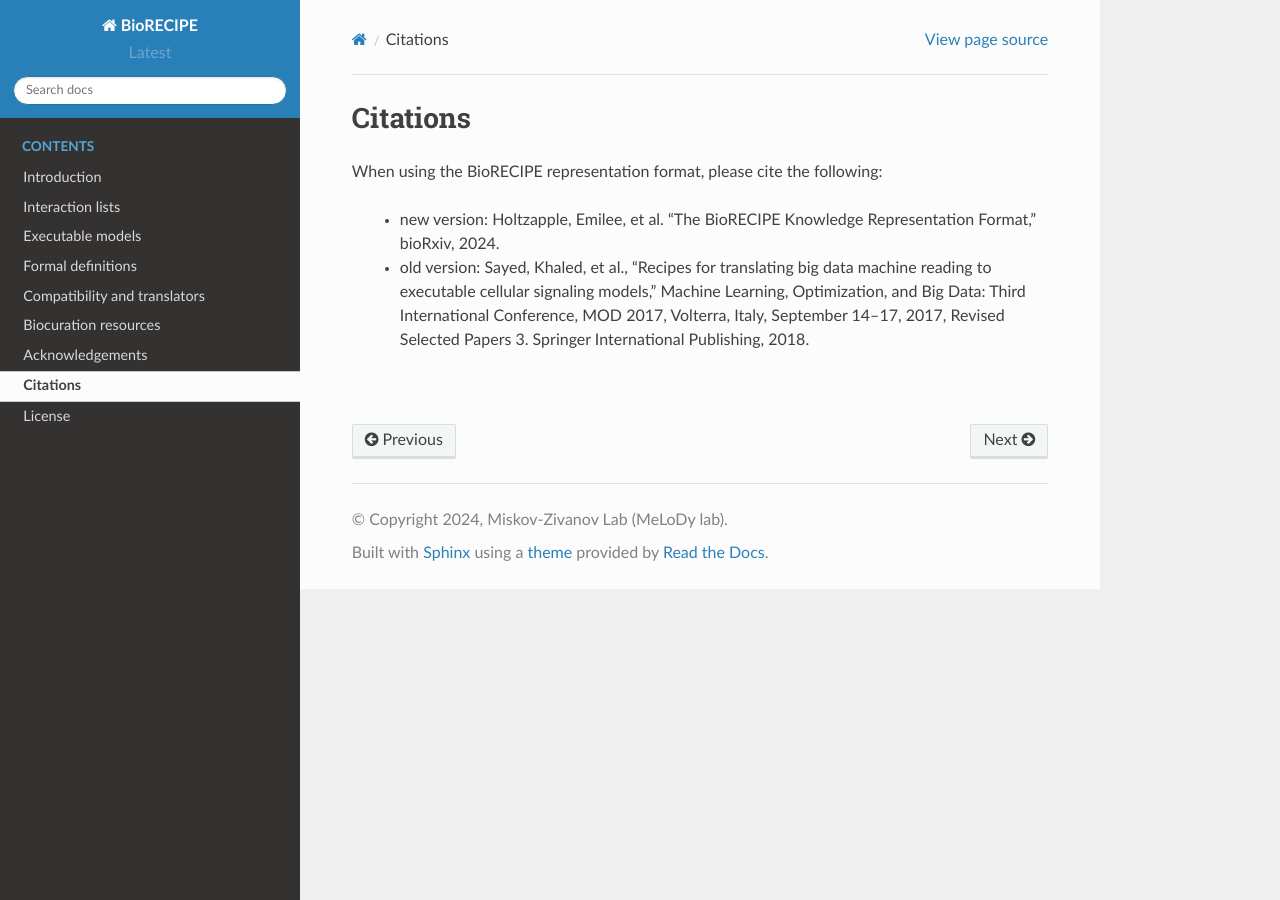
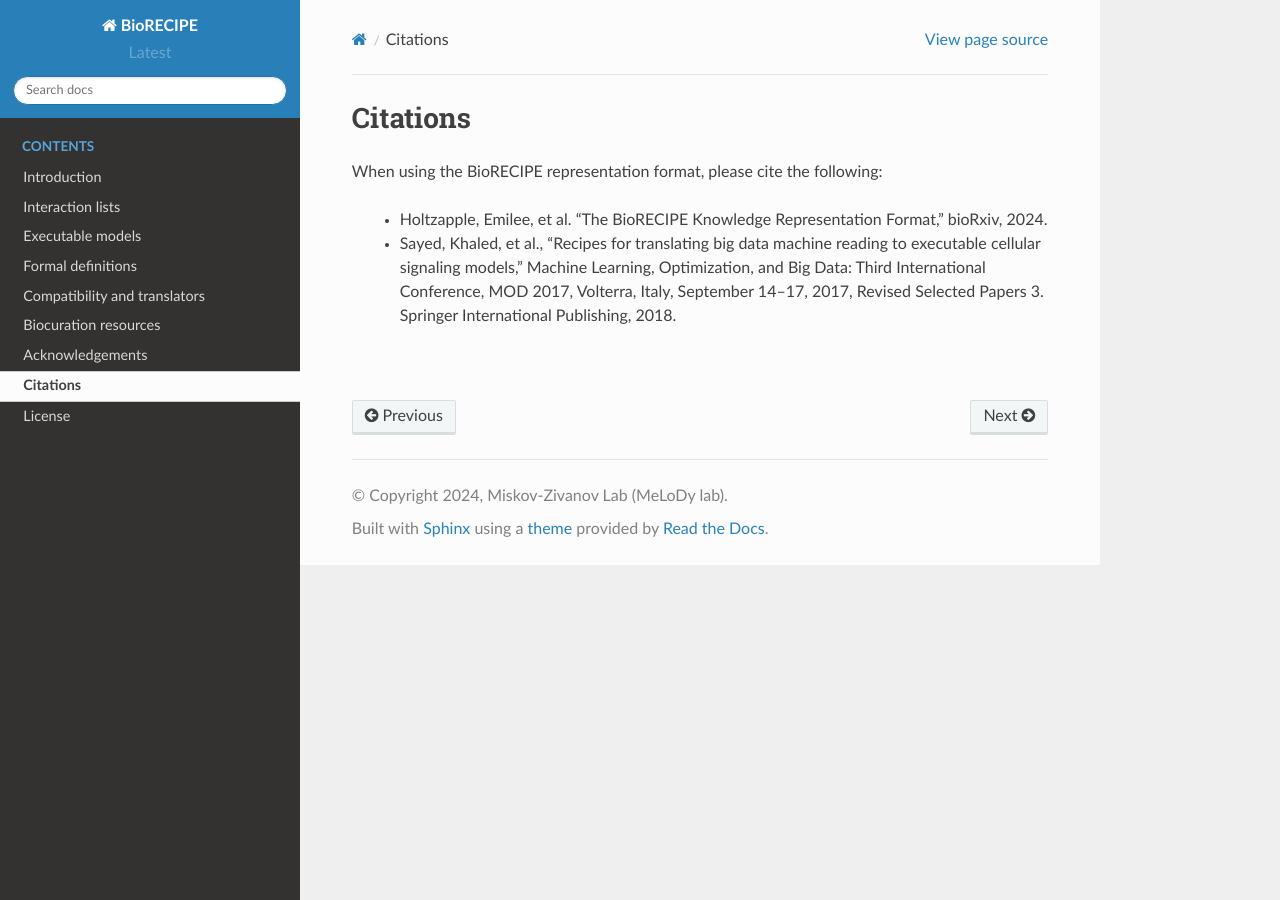
Before and after one commit to pitt-miskov-zivanov-lab/BioRECIPE, a Sphinx documentation site: the page built from docs/citations.rst, in a window 1280 px wide. Built offline with Sphinx 7.4.7 and the Read the Docs theme 2.0.0, drawn with Linux system fonts in a browser that asks for light colours.

Commit message:
Update citations.rst

```diff
--- a/docs/citations.rst
+++ b/docs/citations.rst
@@ -4,7 +4,7 @@ Citations
 
 When using the BioRECIPE representation format, please cite the following:
 
- - new version: Holtzapple, Emilee, et al. "The BioRECIPE Knowledge Representation Format," bioRxiv, 2024.
- - old version: Sayed, Khaled, et al., "Recipes for translating big data machine reading to executable cellular signaling models," Machine Learning, Optimization, and Big Data: Third International Conference, MOD 2017, Volterra, Italy, September 14–17, 2017, Revised Selected Papers 3. Springer International Publishing, 2018.
+ - Holtzapple, Emilee, et al. "The BioRECIPE Knowledge Representation Format," bioRxiv, 2024.
+ - Sayed, Khaled, et al., "Recipes for translating big data machine reading to executable cellular signaling models," Machine Learning, Optimization, and Big Data: Third International Conference, MOD 2017, Volterra, Italy, September 14–17, 2017, Revised Selected Papers 3. Springer International Publishing, 2018.
 
 |
```
